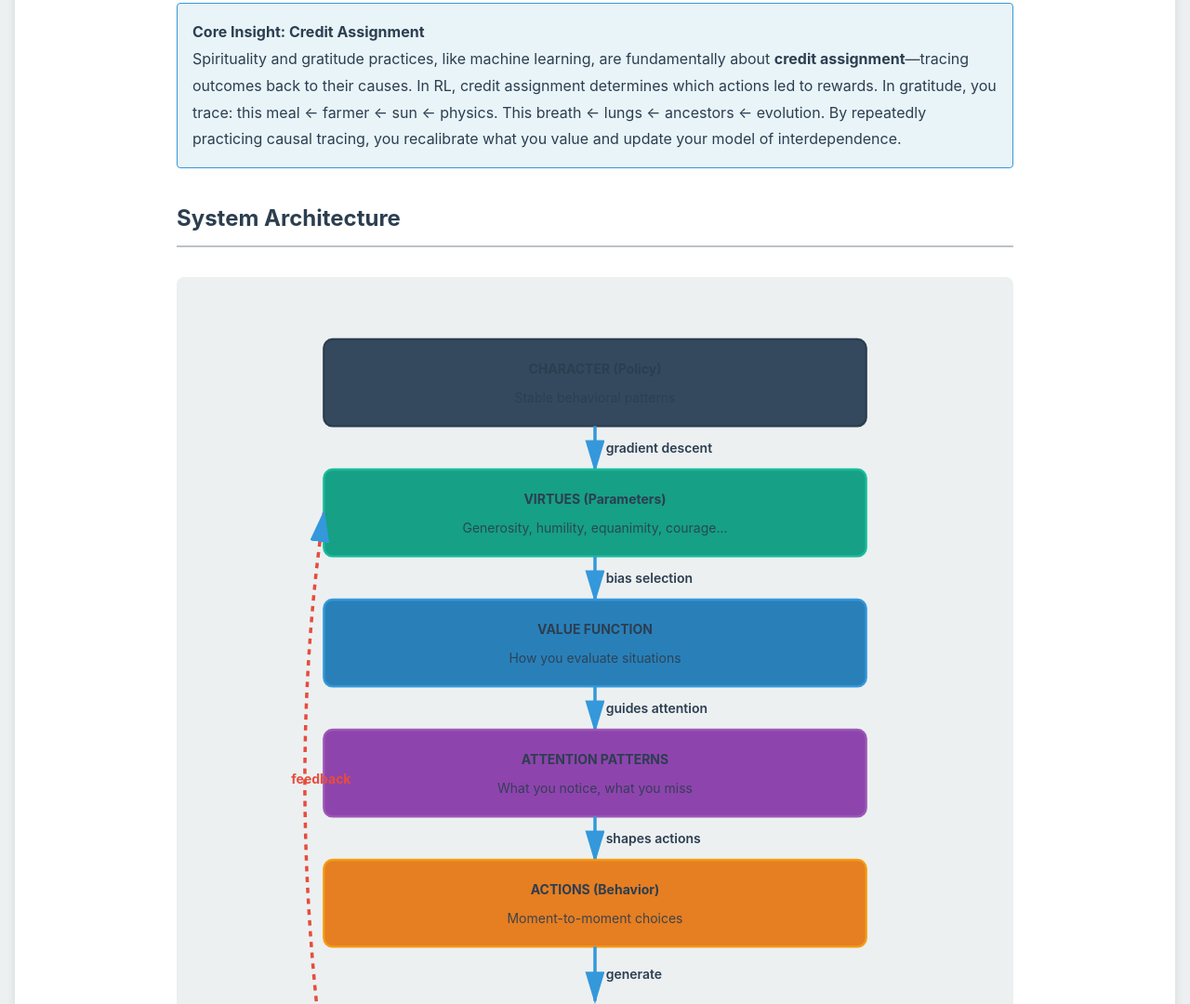
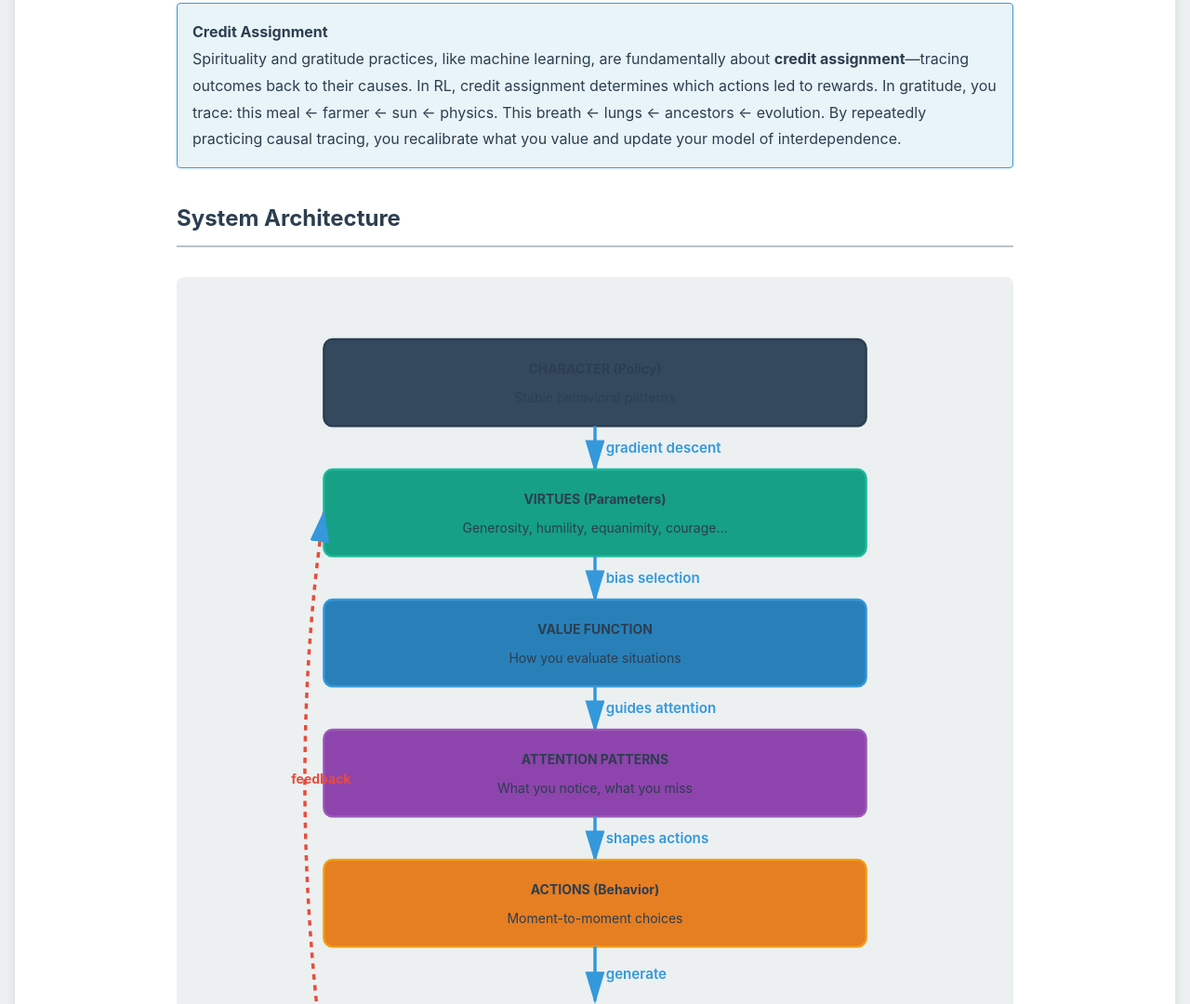
Before and after one commit to justinshenk/harmonic-alignment, a plain HTML site: page character-development.html in a window 1280 px wide. Shown: the part 904-1984 px from the top of the page at 93% size. Drawn offline with nearby package versions, Linux system fonts and the light colour scheme.

Commit message:
Fix SVG text readability - use bright blue for arrow labels
- Changed arrow labels from dark (#2c3e50) to bright blue (#3498db)
- Matches arrow line color for visual consistency
- Much better readability on all backgrounds
- Removed 'Core Insight:' prefix from Credit Assignment heading
- Removed opacity from subtitle text for clearer reading

```diff
--- a/character-development.html
+++ b/character-development.html
@@ -345,7 +345,7 @@
 
                 <div class="technical-content">
                     <div class="highlight-box" style="background: #e8f4f8; border-color: #3498db;">
-                        <h4 style="margin-top: 0; color: var(--primary);">Core Insight: Credit Assignment</h4>
+                        <h4 style="margin-top: 0; color: var(--primary);">Credit Assignment</h4>
                         <p>Spirituality and gratitude practices, like machine learning, are fundamentally about <strong>credit assignment</strong>—tracing outcomes back to their causes. In RL, credit assignment determines which actions led to rewards. In gratitude, you trace: this meal ← farmer ← sun ← physics. This breath ← lungs ← ancestors ← evolution. By repeatedly practicing causal tracing, you recalibrate what you value and update your model of interdependence.</p>
                     </div>
                 </div>
@@ -371,59 +371,59 @@
                         <!-- Arrow 1 -->
                         <g class="arrow">
                             <line x1="300" y1="110" x2="300" y2="150" stroke="#3498db" stroke-width="3" marker-end="url(#arrowhead)"/>
-                            <text x="310" y="135" fill="#2c3e50" font-size="12" font-weight="600">gradient descent</text>
+                            <text x="310" y="135" fill="#3498db" font-size="13" font-weight="600">gradient descent</text>
                         </g>
 
                         <!-- Virtues Layer -->
                         <g class="node">
                             <rect x="50" y="150" width="500" height="80" rx="8" fill="#16a085" stroke="#1abc9c" stroke-width="2"/>
                             <text x="300" y="182" text-anchor="middle" fill="white" font-size="18" font-weight="bold">VIRTUES (Parameters)</text>
-                            <text x="300" y="208" text-anchor="middle" fill="white" font-size="14" opacity="0.9">Generosity, humility, equanimity, courage...</text>
+                            <text x="300" y="208" text-anchor="middle" fill="white" font-size="14">Generosity, humility, equanimity, courage...</text>
                         </g>
 
                         <!-- Arrow 2 -->
                         <g class="arrow">
                             <line x1="300" y1="230" x2="300" y2="270" stroke="#3498db" stroke-width="3" marker-end="url(#arrowhead)"/>
-                            <text x="310" y="255" fill="#2c3e50" font-size="12" font-weight="600">bias selection</text>
+                            <text x="310" y="255" fill="#3498db" font-size="13" font-weight="600">bias selection</text>
                         </g>
 
                         <!-- Value Function Layer -->
                         <g class="node">
                             <rect x="50" y="270" width="500" height="80" rx="8" fill="#2980b9" stroke="#3498db" stroke-width="2"/>
                             <text x="300" y="302" text-anchor="middle" fill="white" font-size="18" font-weight="bold">VALUE FUNCTION</text>
-                            <text x="300" y="328" text-anchor="middle" fill="white" font-size="14" opacity="0.9">How you evaluate situations</text>
+                            <text x="300" y="328" text-anchor="middle" fill="white" font-size="14">How you evaluate situations</text>
                         </g>
 
                         <!-- Arrow 3 -->
                         <g class="arrow">
                             <line x1="300" y1="350" x2="300" y2="390" stroke="#3498db" stroke-width="3" marker-end="url(#arrowhead)"/>
-                            <text x="310" y="375" fill="#2c3e50" font-size="12" font-weight="600">guides attention</text>
+                            <text x="310" y="375" fill="#3498db" font-size="13" font-weight="600">guides attention</text>
                         </g>
 
                         <!-- Attention Layer -->
                         <g class="node">
                             <rect x="50" y="390" width="500" height="80" rx="8" fill="#8e44ad" stroke="#9b59b6" stroke-width="2"/>
                             <text x="300" y="422" text-anchor="middle" fill="white" font-size="18" font-weight="bold">ATTENTION PATTERNS</text>
-                            <text x="300" y="448" text-anchor="middle" fill="white" font-size="14" opacity="0.9">What you notice, what you miss</text>
+                            <text x="300" y="448" text-anchor="middle" fill="white" font-size="14">What you notice, what you miss</text>
                         </g>
 
                         <!-- Arrow 4 -->
                         <g class="arrow">
                             <line x1="300" y1="470" x2="300" y2="510" stroke="#3498db" stroke-width="3" marker-end="url(#arrowhead)"/>
-                            <text x="310" y="495" fill="#2c3e50" font-size="12" font-weight="600">shapes actions</text>
+                            <text x="310" y="495" fill="#3498db" font-size="13" font-weight="600">shapes actions</text>
                         </g>
 
                         <!-- Actions Layer -->
                         <g class="node">
                             <rect x="50" y="510" width="500" height="80" rx="8" fill="#e67e22" stroke="#f39c12" stroke-width="2"/>
                             <text x="300" y="542" text-anchor="middle" fill="white" font-size="18" font-weight="bold">ACTIONS (Behavior)</text>
-                            <text x="300" y="568" text-anchor="middle" fill="white" font-size="14" opacity="0.9">Moment-to-moment choices</text>
+                            <text x="300" y="568" text-anchor="middle" fill="white" font-size="14">Moment-to-moment choices</text>
                         </g>
 
                         <!-- Arrow 5 -->
                         <g class="arrow">
                             <line x1="300" y1="590" x2="300" y2="640" stroke="#3498db" stroke-width="3" marker-end="url(#arrowhead)"/>
-                            <text x="310" y="620" fill="#2c3e50" font-size="12" font-weight="600">generate</text>
+                            <text x="310" y="620" fill="#3498db" font-size="13" font-weight="600">generate</text>
                         </g>
 
                         <!-- Gratitude Endpoints Layer -->
```
